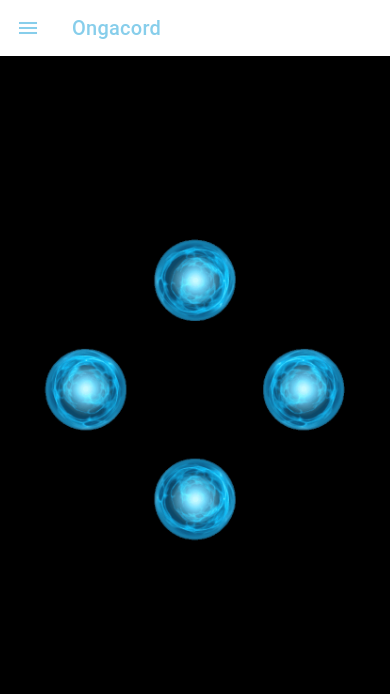
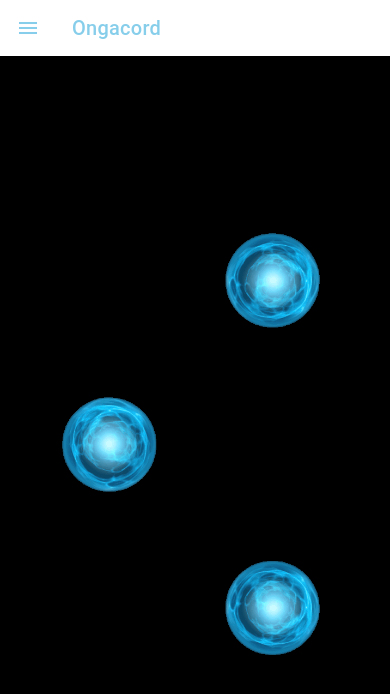
Before and after one commit to ArkDriveDev/Ongacord, a React (Vite) app: page /hologram in a window 390 px wide. Shown: the top 694 px of the page. Built offline with nearby package versions, Linux system fonts and the light colour scheme.

Commit message:
final distance adjustment

```diff
--- a/src/pages/Hologram.css
+++ b/src/pages/Hologram.css
@@ -13,74 +13,75 @@ ion-content.hologram-container {
   overflow: hidden;
 }
 
-/* Perfectly Centered Container */
+/* Centered Container - Adjusted for 2" spacing */
 .hologram-center {
   position: relative;
-  width: 120vmin;
-  height: 120vmin;
-  max-width: 500px;
-  max-height: 500px;
-  margin: 25vh auto 0; /* 25vh pushes down from top */
-  transform: translateY(-10%); /* Fine-tunes vertical position */
+  width: 160vmin; /* Increased container size */
+  height: 160vmin;
+  max-width: 650px; /* Increased max size */
+  max-height: 650px;
+  margin: 25vh auto 0;
+  transform: translateY(-10%);
 }
 
-/* Image Containers */
+/* Image Containers - Adjusted for spacing */
 .reflection-image {
   position: absolute;
-  width: 22%;
-  height: 22%;
+  width: 18%; /* Smaller containers = more space between */
+  height: 18%;
   display: flex;
   justify-content: center;
   align-items: center;
   background: transparent;
 }
 
-/* Image Styling - No Effects */
+/* Image Styling */
 .reflection-image img {
   width: 100%;
   height: 100%;
   object-fit: contain;
 }
 
-/* Positioning */
+/* Positioning - Adjusted for 2" spacing */
 .reflection-image.top {
-  top: 12%;
+  top: 8%; /* Moved further from center */
   left: 50%;
   transform: translateX(-50%);
 }
 
 .reflection-image.right {
   top: 50%;
-  right: 12%;
+  right: 8%; /* Moved further from center */
   transform: translateY(-50%) rotate(90deg) scaleX(-1);
 }
 
 .reflection-image.bottom {
-  bottom: 12%;
+  bottom: 8%; /* Moved further from center */
   left: 50%;
   transform: translateX(-50%) scaleY(-1);
 }
 
 .reflection-image.left {
   top: 50%;
-  left: 12%;
+  left: 8%; /* Moved further from center */
   transform: translateY(-50%) rotate(270deg);
 }
 
-/* Mobile Perfect Centering */
+/* Mobile Responsiveness */
 @media (max-width: 768px) {
   .hologram-center {
-    width: 100vmin;
-    height: 100vmin;
-    margin: 30vh auto 0; /* More push down for mobile */
-    transform: translateY(-15%); /* Stronger adjustment for mobile */
+    width: 140vmin;
+    height: 140vmin;
+    margin: 30vh auto 0;
+    transform: translateY(-15%);
   }
 
   .reflection-image {
-    width: 24%;
-    height: 24%;
+    width: 20%; /* Slightly larger on mobile */
+    height: 20%;
   }
 
+  /* Slightly closer on mobile */
   .reflection-image.top {
     top: 10%;
   }
```
